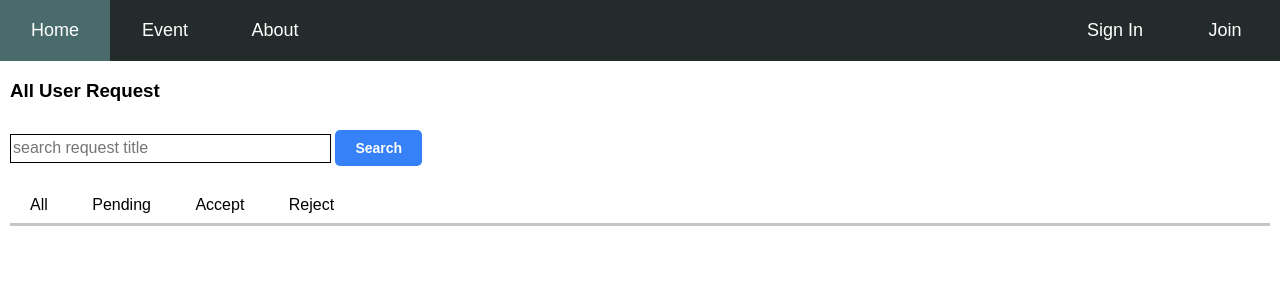
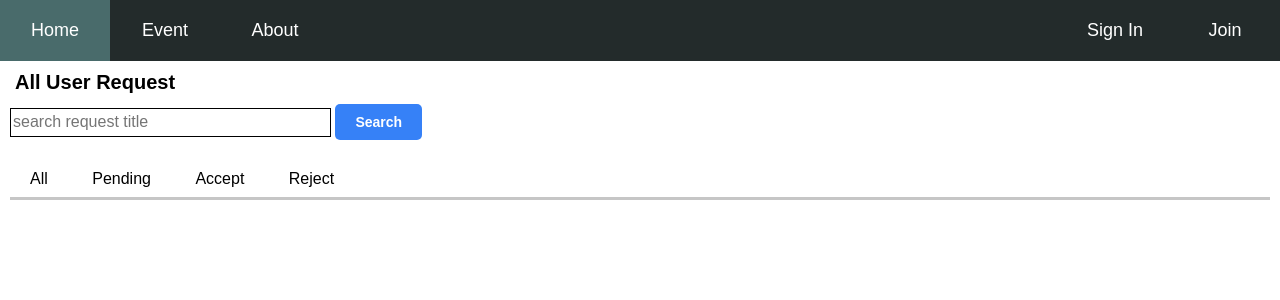
Before and after one commit to WizkWong/club-management, a Django app: template club_management/admins/templates/admins/manage request/user request.html in a window 1280 px wide. Shown: the top 300 px of the page. Run offline with Django 3.2, Linux system fonts and the light colour scheme; the template is opened without the code that fills it, so the values that code supplies are empty.

Commit message:
add some style for title part

```diff
--- a/club_management/admins/templates/admins/manage request/user request.html
+++ b/club_management/admins/templates/admins/manage request/user request.html
@@ -1,6 +1,6 @@
 {% extends "club/base.html"%}
 {% block content %}
-<h3>All User Request</h3>
+<div class="title">All User Request</div>
 <form method="GET" action="{% url 'admin-request' type %}">
     <label></label><input class="searchBar" type="text" name="search" value="{{ search }}" placeholder="search request title">
     <input class="button" type="submit" value="Search">
@@ -22,9 +22,8 @@
         background-color: #FFFF00;
     {% endif %}
 ">
-
     <a href="{% url 'admin-request-detail' type request.id %}">
-        <div class="title">{{ request.title }}</div>
+        <div class="requestTitle">{{ request.title }}</div>
         <div class="shortText">request by {{ request.user }}</div>
         <div class="time">{{ request.datetime_created|date:"d F Y P" }}</div>
         <div class="approval">
--- a/club_management/admins/templates/admins/manage user/view_user.html
+++ b/club_management/admins/templates/admins/manage user/view_user.html
@@ -1,11 +1,11 @@
 {% extends "club/base.html"%}
 {% block content %}
 <ul class="header">
-    <li style="margin-left: 5px;">All Users</li>
+    <li class="title">All Users</li>
     <li style="float: right;"><a href="{% url 'admin-user-add' %}">Add</a></li>
 </ul>
 <br>
-<form method="GET" action="{% url 'admin-user' %}">
+<form style="margin-top: 5px;" method="GET" action="{% url 'admin-user' %}">
     <label></label><input class="searchBar" type="text" name="search" value="{{ search }}" placeholder="search username">
     <input class="button" type="submit" value="Search">
 </form>
--- a/club_management/club/static/club/style.css
+++ b/club_management/club/static/club/style.css
@@ -187,7 +187,7 @@ ul.header{
     margin-left: 10px;
 }
 
-.rectangleBox .title {
+.rectangleBox .requestTitle {
     display: block;
     font-size: 20px;
     padding: 10px 0px 15px;
@@ -230,3 +230,9 @@ ul.header{
     min-width: 25%;
     height: 25px;
 }
+
+.title {
+    font-weight: bold;
+    font-size: 20px;
+    margin-left: 5px
+}
```
